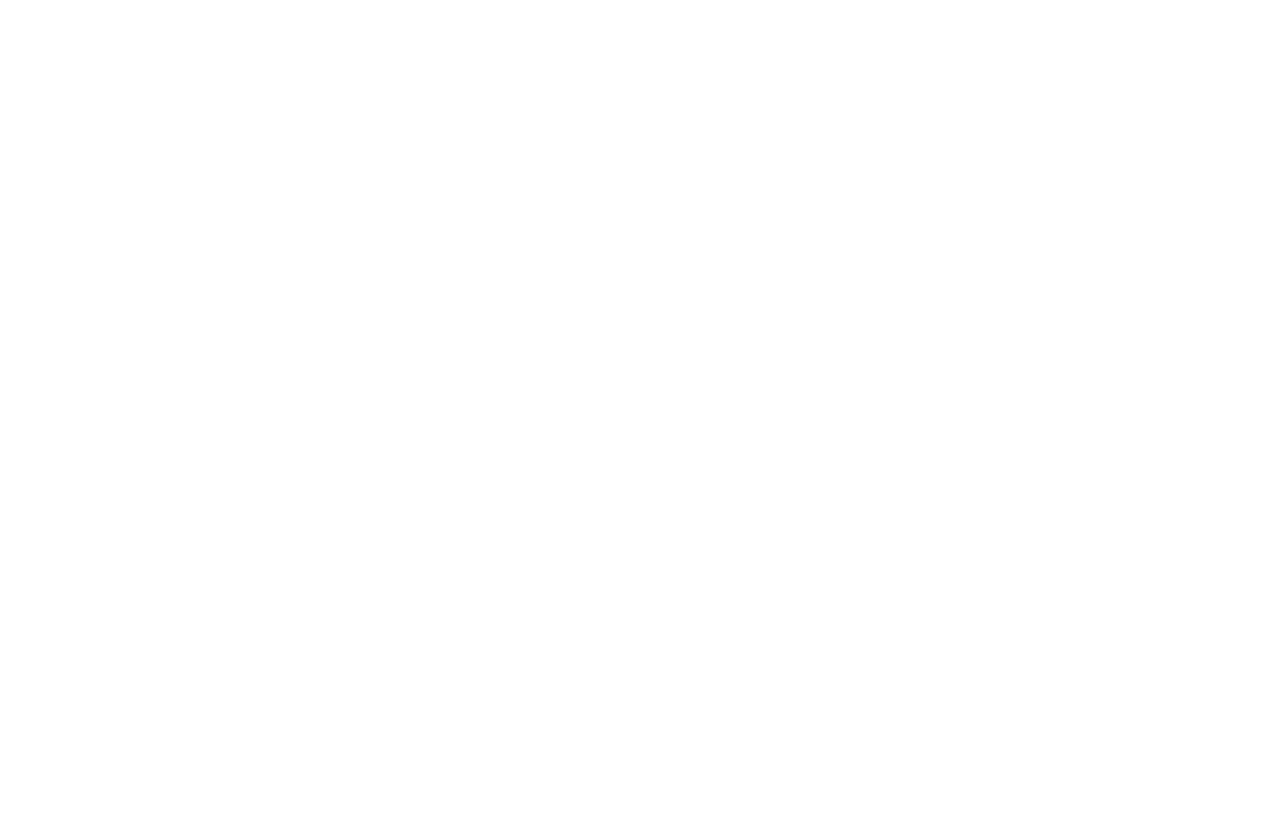
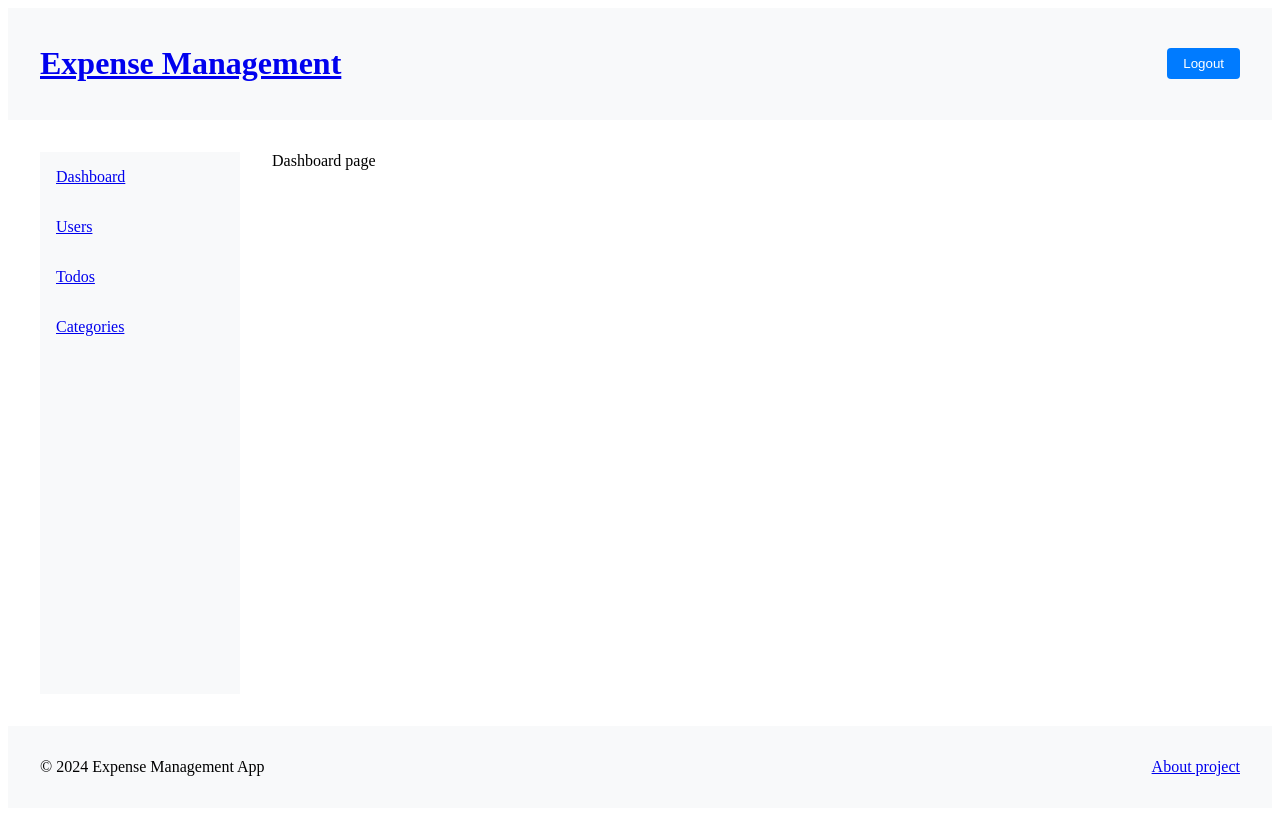
Before and after one commit to thuhuong1234/expense_management_project, a Vue app: page /dashboard in a window 1280 px wide. Before the commit this address had no page. Built offline with nearby package versions, Linux system fonts and the light colour scheme.

Commit message:
:rose: Implement dashboard view UI

```diff
--- a/src/router/index.js
+++ b/src/router/index.js
@@ -14,6 +14,11 @@
       name: "about",
       component: () => import("../views/AboutView.vue"),
     },
+    {
+      path: "/dashboard",
+      name: "dashboard",
+      component: () => import("../views/DashboardView.vue"),
+    },
   ],
 });
 
--- /dev/null
+++ b/src/views/DashboardView.vue
@@ -0,0 +1,88 @@
+<template>
+  <div class="dashboard-page">
+    <header class="dashboard-header">
+      <h1 class="title"><RouterLink> Expense Management </RouterLink></h1>
+      <div class="action-bar">
+        <button class="button-logout">Logout</button>
+      </div>
+    </header>
+    <main class="dashboard-content">
+      <aside class="dashboard-sidebar">
+        <nav class="navigation-bar">
+          <RouterLink class="navigation-link" to="/dashboard"
+            >Dashboard</RouterLink
+          >
+          <RouterLink class="navigation-link" to="/users">Users</RouterLink>
+          <RouterLink class="navigation-link" to="/todos">Todos</RouterLink>
+          <RouterLink class="navigation-link" to="/categories"
+            >Categories</RouterLink
+          >
+        </nav>
+      </aside>
+      <div class="dashboard-details">Dashboard page</div>
+    </main>
+    <footer class="dashboard-footer">
+      <p class="copyright-text">&copy; 2024 Expense Management App</p>
+      <RouterLink class="footer-link" to="/about">About project</RouterLink>
+    </footer>
+  </div>
+</template>
+
+<script setup lang="ts"></script>
+
+<style scoped>
+.dashboard-page {
+  display: flex;
+  flex-direction: column;
+  min-height: 100vh;
+  justify-content: space-between;
+  gap: 16px;
+}
+.dashboard-header {
+  display: flex;
+  justify-content: space-between;
+  align-items: center;
+  padding: 16px 32px;
+  background-color: #f8f9fa;
+}
+.button-logout {
+  padding: 8px 16px;
+  border: none;
+  border-radius: 4px;
+  background-color: #007bff;
+  color: #fff;
+  cursor: pointer;
+}
+.dashboard-content {
+  flex: 1;
+  display: flex;
+  padding: 16px 32px;
+  gap: 32px;
+  justify-content: space-between;
+}
+.dashboard-sidebar {
+  width: 200px;
+  background-color: #f8f9fa;
+}
+.navigation-bar {
+  display: flex;
+  flex-direction: column;
+}
+.navigation-link {
+  padding: 16px;
+}
+.navigation-link:hover {
+  background-color: #e9ecef;
+  cursor: pointer;
+}
+.dashboard-details {
+  flex: 1;
+}
+.dashboard-footer {
+  padding: 16px 32px;
+  display: flex;
+  justify-content: space-between;
+  align-items: center;
+  background-color: #f8f9fa;
+}
+</style>
```
